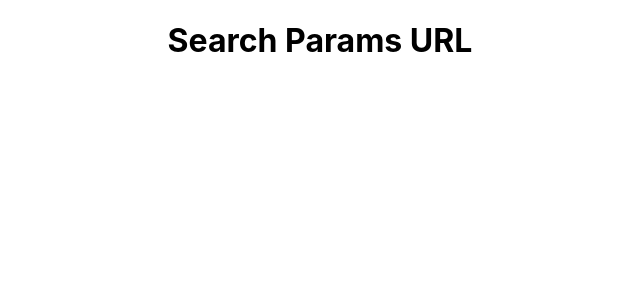
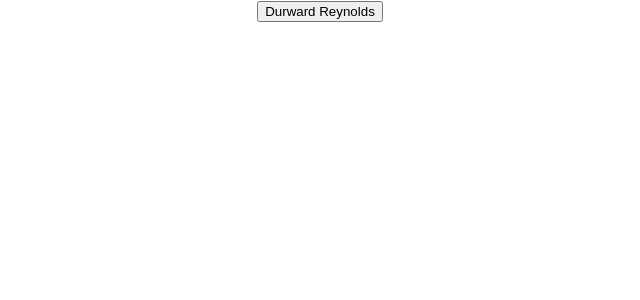
Before and after one commit to BhargavaTejaN/reactBasic, a React (Create React App) app: page / in a window 1280 px wide. Shown: the top 300 px of the page, without its empty margins (320-960 px from the left). Built offline with nearby package versions, Linux system fonts and the light colour scheme.

Commit message:
added new folder HeadlessUI and updaated the ListBox And AutoCompleteDropDown

```diff
--- a/src/App.js
+++ b/src/App.js
@@ -1,10 +1,10 @@
 import './App.css';
-import SearchParamsURL from './components/SearchParamsURL/SearchParamsURL';
+import ListBox from './components/HeadLessUI/ListBox/ListBox';
 
 function App() {
   return (
     <div className="App">
-      <SearchParamsURL />
+      <ListBox />
     </div>
   );
 }
--- /dev/null
+++ b/src/components/HeadLessUI/ListBox/ListBox.js
@@ -0,0 +1,33 @@
+import { useState } from "react";
+import { Listbox } from "@headlessui/react";
+
+const people = [
+  { id: 1, name: "Durward Reynolds", unavailable: false },
+  { id: 2, name: "Kenton Towne", unavailable: false },
+  { id: 3, name: "Therese Wunsch", unavailable: false },
+  { id: 4, name: "Benedict Kessler", unavailable: true },
+  { id: 5, name: "Katelyn Rohan", unavailable: false },
+];
+
+const ListBox = () => {
+  const [selectedPerson, setSelectedPerson] = useState(people[0]);
+
+  return (
+    <Listbox value={selectedPerson} onChange={setSelectedPerson}>
+      <Listbox.Button>{selectedPerson.name}</Listbox.Button>
+      <Listbox.Options>
+        {people.map((each) => (
+          <Listbox.Option
+            key={each.id}
+            value={each}
+            disabled={each.unavailable}
+          >
+            {each.name}
+          </Listbox.Option>
+        ))}
+      </Listbox.Options>
+    </Listbox>
+  );
+};
+
+export default ListBox;
```
Also changed, not shown: src/components/HeadLessUI/AutoCompleteDropDown/index.js (renamed from src/components/AutoCompleteDropDown/index.js).
